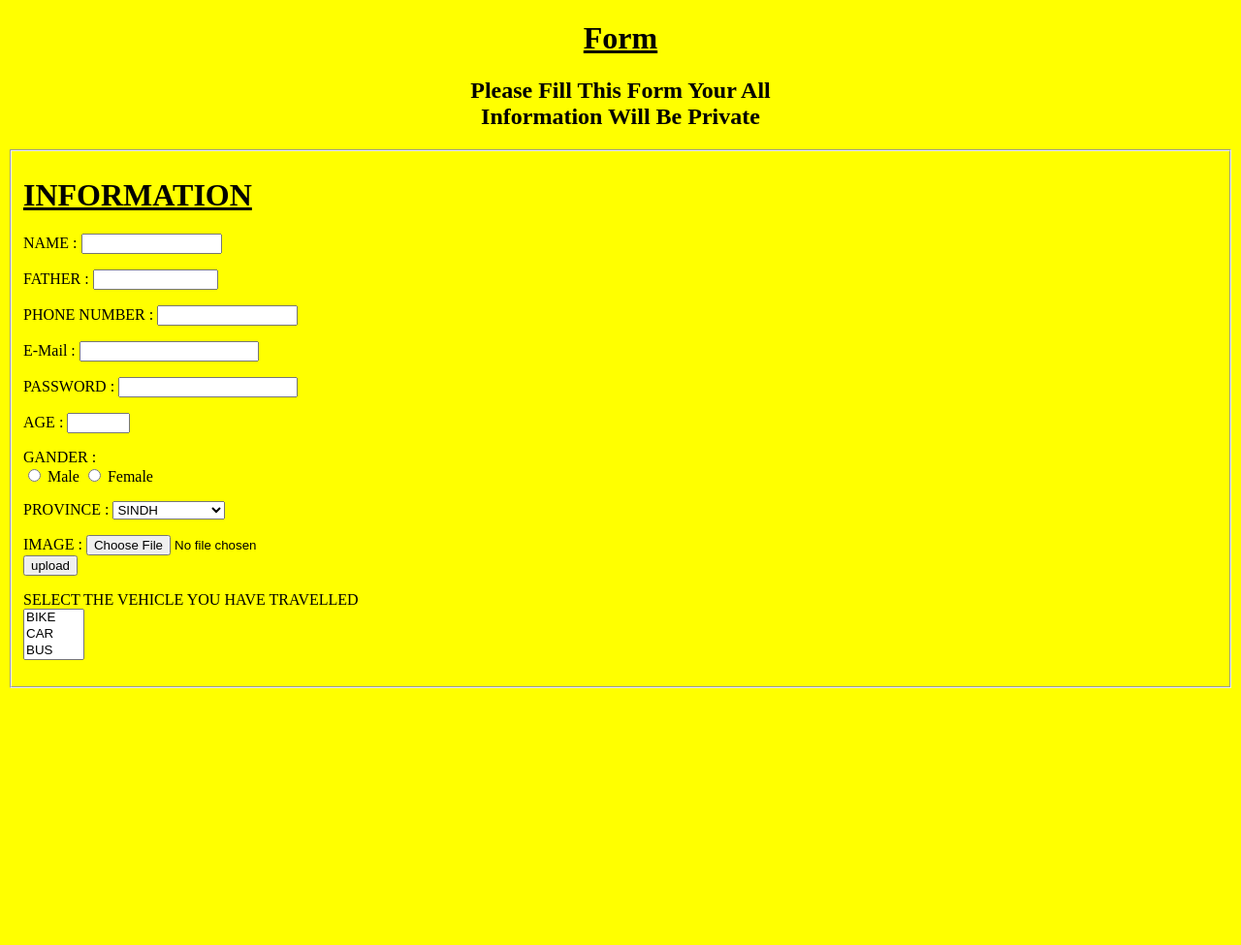
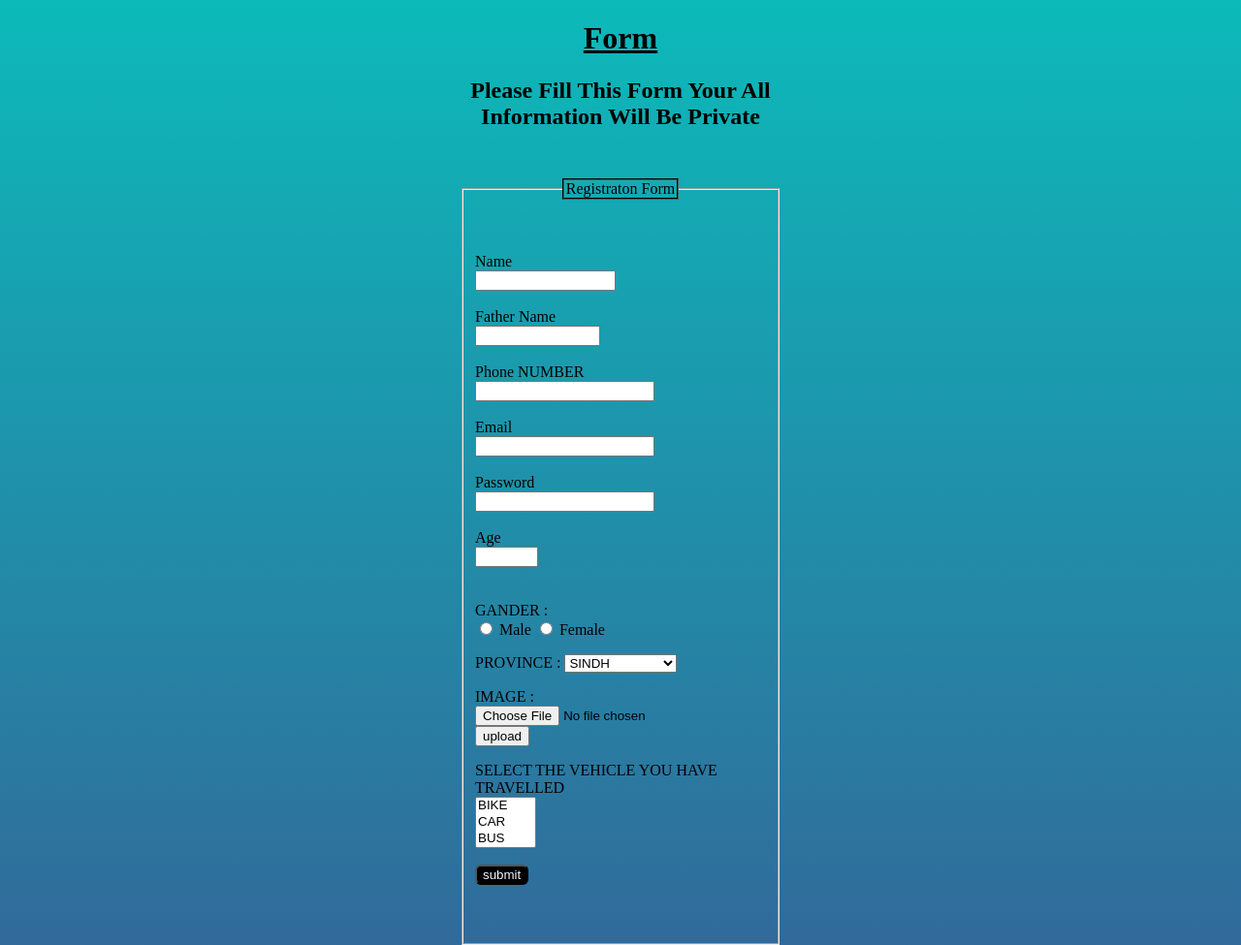
Before and after one commit to sabiramjad1/-New-assignment-form, a plain HTML site: page index.html in a window 1280 px wide. Shown: the whole page at 97% size. Before the commit the page ends 800 px from the top, so only its background shows below. Drawn offline with Linux system fonts and the light colour scheme.

Commit message:
form completet

```diff
--- a/index.html
+++ b/index.html
@@ -1,131 +1,123 @@
 <!DOCTYPE html>
 <html lang="en">
   <head>
-    <meta charset="UTF-8">
-    <meta http-equiv="X-UA-Compatible" content="IE=edge">
-    <meta name="viewport" content="width=device-width, initial-scale=1.0">
+    <meta charset="UTF-8" />
+    <meta http-equiv="X-UA-Compatible" content="IE=edge" />
+    <meta name="viewport" content="width=device-width, initial-scale=1.0" />
     <title>Form</title>
   </head>
-<body bgcolor="yellow">
-    <h1><ins><center>Form</center></ins></h1>
-<h2><center>
-    Please Fill This Form Your All <br>Information Will Be Private
-</center></h2>
+  <style>
+    body {
+      background-image: linear-gradient(#0cbaba, #369);
+    }
+    fieldset {
+      margin: 50px auto;
+    width: 300px;
+    }
+    form {
+      margin: 50px auto;
+
+    }
+    .btn{
+        background-color: black;
+        color: aliceblue;
+        border-radius: 6px;
+    }
+    .reg{
+        text-align: center;
+        border: 2px ;
+        border-color: black;
+        border-style: inherit;
+
+    }
+  </style>
+
+  <body>
+    <h1>
+      <ins>
+        <center>Form</center>
+      </ins>
+    </h1>
+    <h2>
+      <center>
+        Please Fill This Form Your All <br />Information Will Be Private
+      </center>
+    </h2>
 
     <fieldset>
-
-<h1><ins>INFORMATION</ins></h1>
-
+        <legend class="reg">Registraton Form</legend>
         <form action="">
-<p>
-    NAME :
-
-
-    <input type="text" name="NAME" size="15" maxlength="30">
-
-</p>
-
-<p>
-    FATHER :
-
-
-    <input type="text" name="FATHER" size="13" maxlength="10">
-
-</p>
-
-<p>
-    PHONE NUMBER :
-
-    <input type="text" name=" PHONE NUMBER" size="15" maxlength="11">
-
-
-
-</p>
-
-<p>
-    E-Mail :
-
-
-    <input type="text" name="E-Mail" size="20" maxlength="30">
-
-</p>
-
-<p>
-    PASSWORD :
-
-
-    <input type="" name="PASSWORD" size="20" maxlength="30">
-
-</p>
-
-<p>
-    AGE :
-<input type="text" name="AGE" size="5" maxlength="2">
-
-</p>
-
-<p>
+        <label>Name</label>
+        <br />
+        <input type="text" name="NAME" size="15" maxlength="30" />
+        <br />
+        <br />
+        <label>Father Name</label>
+        <br />
+        <input type="text" name="FATHER" size="13" maxlength="30" />
+        <br />
+        <br>
+        <label> Phone NUMBER</label>
+        <br>
+        <input type="number" name=" PHONE NUMBER" size="20" maxlength="11" />
+        <br>
+        <br>
+        <label>Email</lable>
+            <br>
+          <input type="Email" name="E-Mail" size="20" maxlength="30" />
+            <br>
+            <br>
+            <label> Password</label>
+        <br>
+        <input type="password" name="password">
+        <br>
+        <br>
+        <label>Age</label>
+        <br>
+        <input type="text" name="AGE" size="5" maxlength="2" />
+<br>
+<br>
+<br>
           GANDER :
 
-
-    <br>
-    <input type="radio" name="gander" value="Male"> Male
-    <input type="radio" name="gander" value="Female"> Female
-
+          <br />
+          <input type="radio" name="gander" value="Male" /> Male
+          <input type="radio" name="gander" value="Female" /> Female
         </p>
 
         <p>
           PROVINCE :
 
-
           <select name="Devices">
-
-
             <option value="SINDH">SINDH</option>
             <option value="PUNJAB">PUNJAB</option>
             <option value="KPK">KPK</option>
             <option value="BALOCHISTAN">BALOCHISTAN</option>
             <option value="KASHMIR">KASHMIR</option>
-
-
           </select>
         </p>
 
         <p>
           IMAGE :
 
-    <input type="file" name="image"> <br>
-    <input type="submit" value="upload">
-
-
-
-
-
-
-
+          <input type="file" name="image" /> <br />
+          <input type="submit" value="upload" />
         </p>
 
         <p>
           SELECT THE VEHICLE YOU HAVE TRAVELLED
 
-
-  <br>
-  <select name="TRAVELLED" size="3" multiple-multiple >
-
+          <br />
+          <select name="TRAVELLED" size="3" multiple-multiple>
             <option value="BIKE">BIKE</option>
             <option value="CAR">CAR</option>
             <option value="BUS">BUS</option>
             <option value="BICYCLE">BICYCLE</option>
-
-
           </select>
         </p>
 
-
-
-
-
-</form></fieldset>
-
+        <button class="btn">submit</button>
+      </form>
+    </fieldset>
   </body>
 </html>
```
Lines whose indentation alone changed are shown as unchanged.
